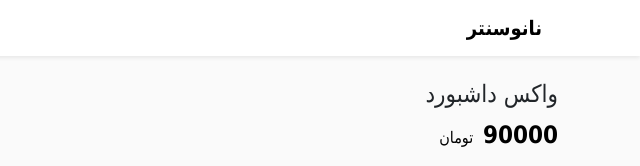
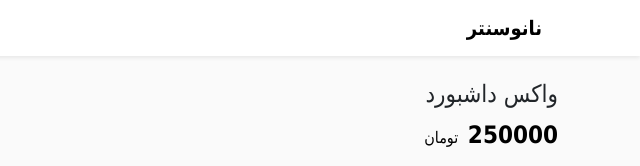
Before and after one commit to mellatcoffeenet-eng/abr001, a plain HTML site: page products/product4.html in a window 1280 px wide. Shown: the top 166 px of the page, 640-1280 px from the left. Drawn offline with nearby package versions, Linux system fonts and the light colour scheme.

Commit message:
Update product4.html

```diff
--- a/products/product4.html
+++ b/products/product4.html
@@ -22,7 +22,7 @@
     <div class="col-md-7">
         <h1 class="h4">واکس داشبورد</h1>
         <p class="text-muted">
-            <span class="price-blink-lg">90000</span> <span class="rial-text">تومان</span>
+            <span class="price-blink-lg">250000</span> <span class="rial-text">تومان</span>
         </p>
         <div class="position-relative">
             <img src="REPLACE_WITH_YOUR_GITHUB_RAW_URL_OR_OTHER_HOSTING"
```
